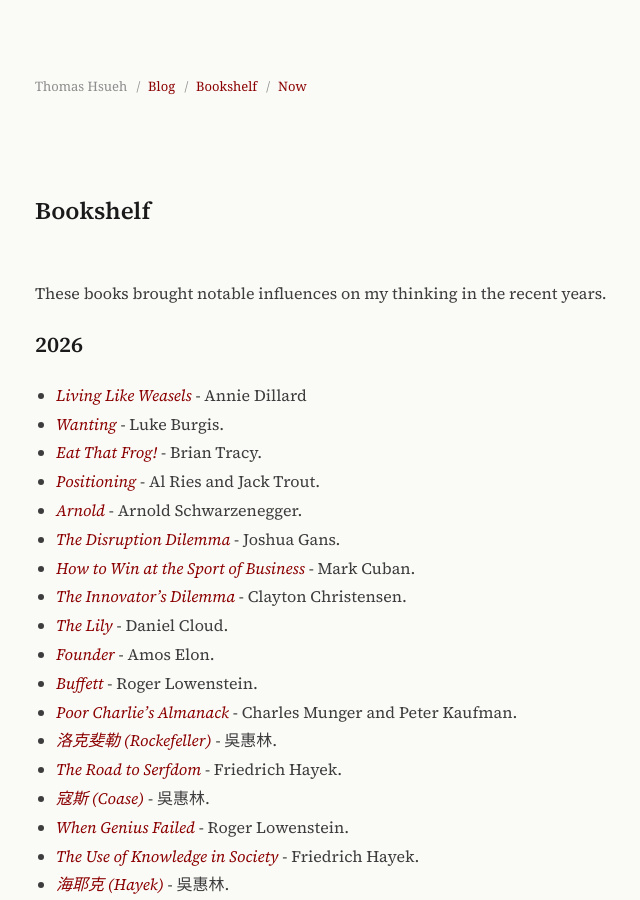
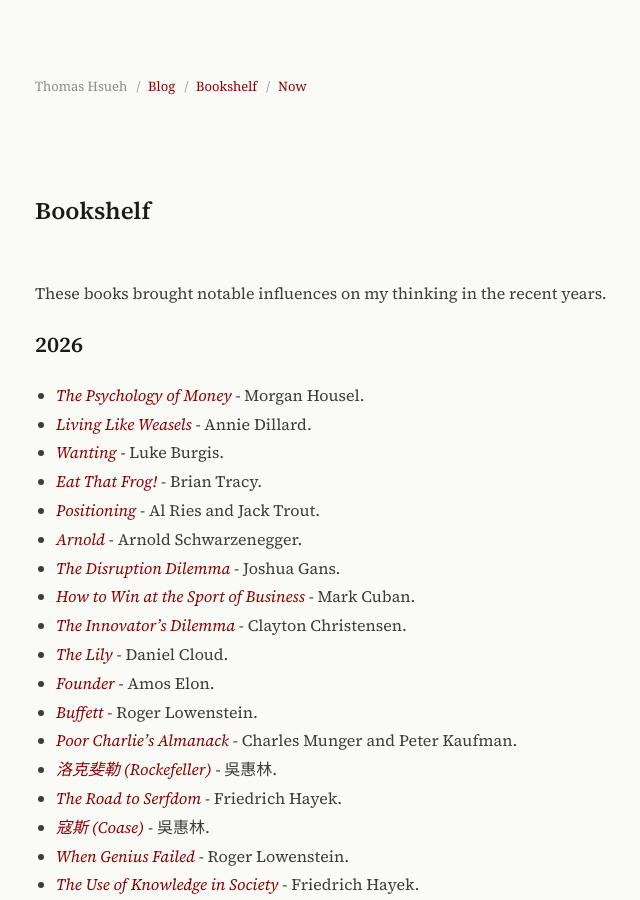
Before and after one commit to guiltygyoza/new-blog, a Jekyll site: the page built from _pages/bookshelf.markdown, in a window 1280 px wide and 900 px high. Shown: the whole window, without its empty margins (235-875 px from the left). Built offline with Jekyll 4.4.1, drawn with Linux system fonts in a browser that asks for light colours.

Commit message:
add book

```diff
--- a/_pages/bookshelf.markdown
+++ b/_pages/bookshelf.markdown
@@ -7,7 +7,8 @@
 These books brought notable influences on my thinking in the recent years.
 
 ## 2026
-- *[Living Like Weasels](https://www.sfuadcnf.com/wp-content/uploads/2015/10/Annie-Dillards-essay.pdf){:target="_blank"}* - Annie Dillard
+- *[The Psychology of Money](https://www.goodreads.com/book/show/41881472-the-psychology-of-money){:target="_blank"}* - Morgan Housel.
+- *[Living Like Weasels](https://www.sfuadcnf.com/wp-content/uploads/2015/10/Annie-Dillards-essay.pdf){:target="_blank"}* - Annie Dillard.
 - *[Wanting](https://www.goodreads.com/book/show/54860444-wanting){:target="_blank"}* - Luke Burgis.
 - *[Eat That Frog!](https://www.goodreads.com/book/show/95887.Eat_That_Frog_21_Great_Ways_to_Stop_Procrastinating_and_Get_More_Done_in_Less_Time){:target="_blank"}* - Brian Tracy.
 - *[Positioning](https://www.goodreads.com/en/book/show/760025.Positioning){:target="_blank"}* - Al Ries and Jack Trout.
```
